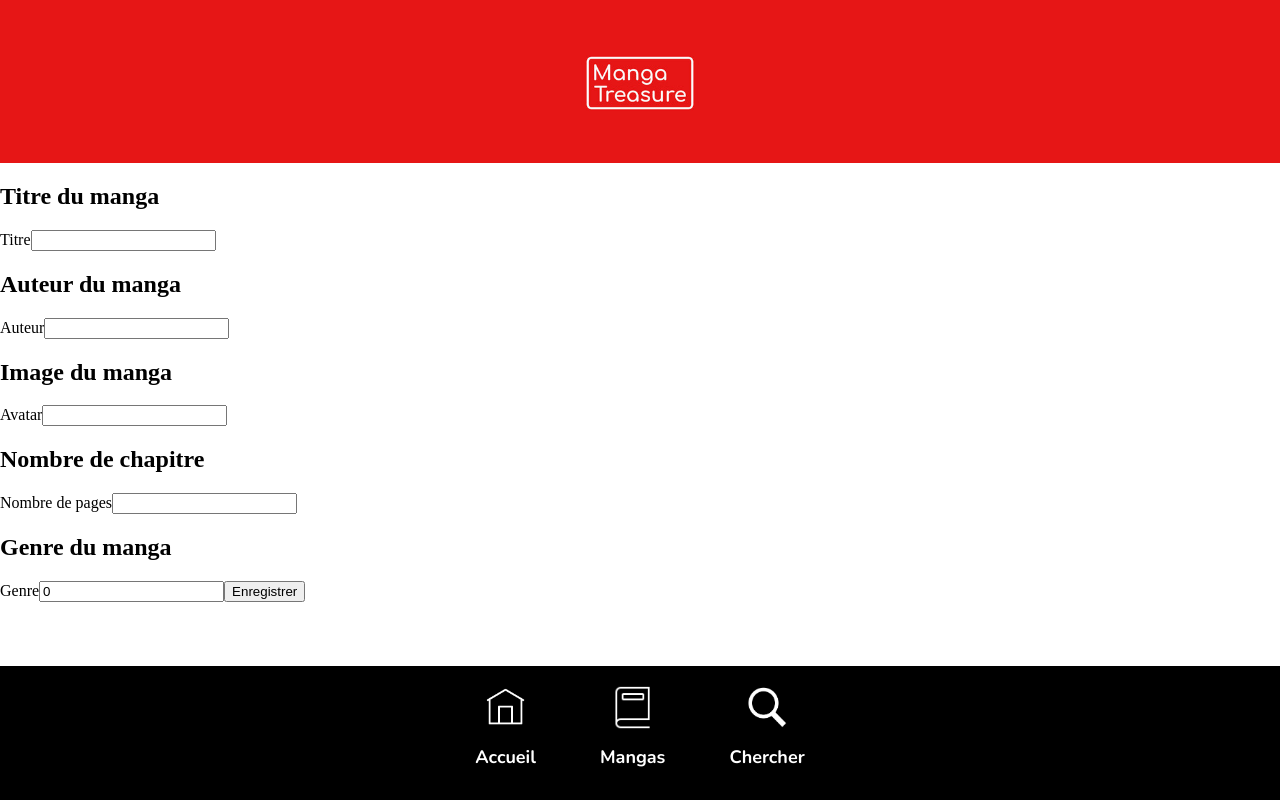
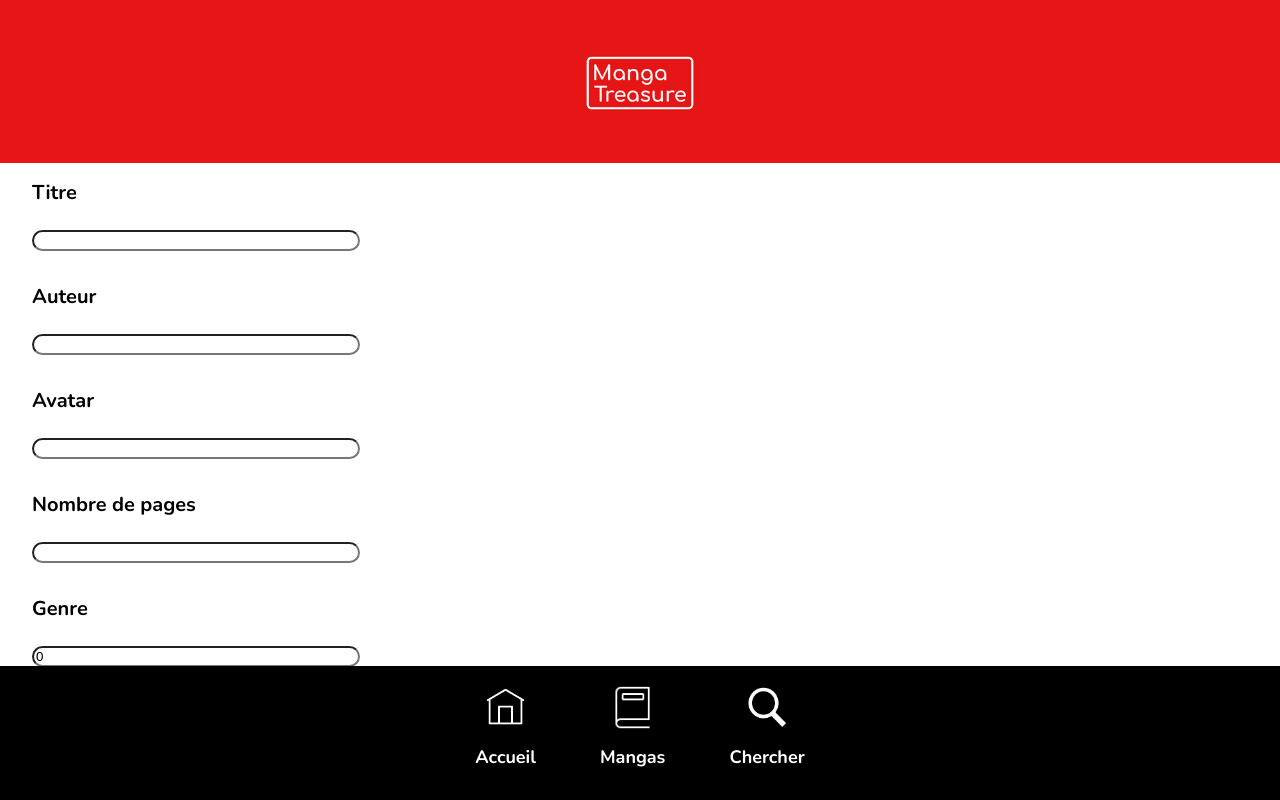
Before and after one commit to NeliaCou/mangaLibrary-front, an Angular app: page /new-manga in a window 1280 px wide. Built offline with nearby package versions, Linux system fonts and the light colour scheme.

Commit message:
feat: add style

```diff
--- a/src/app/modules/edit-manga-page/edit-manga-page.component.html
+++ b/src/app/modules/edit-manga-page/edit-manga-page.component.html
@@ -1,15 +1,18 @@
+<h1>Modifier les informations</h1>
+<div class="form-container">
   <form (ngSubmit)="onSubmit()">
-  <h2>{{ (manga$ | async)?.title }}</h2>
-
     <label for="titleInput">Changer titre</label>
     <input id="titleInput" type="text" [(ngModel)]="mangaTitle" name="title" />
 
-  <h2>{{ (manga$ | async)?.author }}</h2>
     <label for="authorInput">Changer auteur</label>
-  <input id="authorInput" type="text" [(ngModel)]="mangaAuthor" name="author" />
+    <input
+      id="authorInput"
+      type="text"
+      [(ngModel)]="mangaAuthor"
+      name="author"
+    />
 
-  <h2>{{ (manga$ | async)?.volumeNumber }}</h2>
-  <label for="volumeInput">Changer nombre de pages</label>
+    <label for="volumeInput">Changer nombre de tome</label>
     <input
       id="volumeInput"
       type="text"
@@ -17,5 +20,8 @@
       name="volumeNumber"
     />
 
+    <div class="button-container">
       <button type="submit">Enregistrer</button>
+    </div>
   </form>
+</div>
--- a/src/app/modules/edit-manga-page/edit-manga-page.component.scss
+++ b/src/app/modules/edit-manga-page/edit-manga-page.component.scss
@@ -0,0 +1,32 @@
+form {
+  display: flex;
+  flex-direction: column;
+
+  margin-left: 2rem;
+  font-family: nunito;
+  label {
+    font-size: 20px;
+    font-weight: bold;
+    padding-bottom: 1rem;
+    padding-top: 1rem;
+  }
+  input {
+    margin-top: 0.5rem;
+    margin-bottom: 1rem;
+    border-radius: 15px;
+    width: 20rem;
+  }
+  .button-container {
+    display: flex;
+    justify-content: center;
+    margin-top: 2rem;
+    button {
+      border-radius: 15px;
+      width: 12rem;
+      height: 2rem;
+      border: none;
+      background-color: #000000;
+      color: white;
+    }
+  }
+}
--- a/src/app/modules/homepage/feature/homepage.component.html
+++ b/src/app/modules/homepage/feature/homepage.component.html
@@ -12,8 +12,9 @@
   </ng-container>
 </div>
 
-<button type="button" (click)="onCreateManga()">Ajouter</button>
-
+<div class="button-container">
+  <button type="button" (click)="onCreateManga()">Ajouter</button>
+</div>
 <!-- <h2>Mes genres</h2>
 
 <section class="shojo">
--- a/src/app/modules/homepage/feature/homepage.component.scss
+++ b/src/app/modules/homepage/feature/homepage.component.scss
@@ -49,18 +49,32 @@ h2 {
   }
 }
 
-.shojo {
-  background-image: url("https://encrypted-tbn2.gstatic.com/images?q=tbn:ANd9GcTw4XNK-G1N07gQHCKY5jY7r4J_GLEmjIbwaVoTwWbgTlvdR4EH");
-  background-repeat: no-repeat;
-  -webkit-background-size: cover;
-  -moz-background-size: cover;
-  -o-background-size: cover;
-  background-size: cover;
-  opacity: 0.6;
+.button-container {
   display: flex;
   justify-content: center;
-  align-items: center;
-  h2 {
-    opacity: none;
+  margin-top: 2rem;
+  button {
+    border-radius: 15px;
+    width: 12rem;
+    height: 2rem;
+    border: none;
+    background-color: #000000;
+    color: white;
   }
 }
+
+// .shojo {
+//   background-image: url("https://encrypted-tbn2.gstatic.com/images?q=tbn:ANd9GcTw4XNK-G1N07gQHCKY5jY7r4J_GLEmjIbwaVoTwWbgTlvdR4EH");
+//   background-repeat: no-repeat;
+//   -webkit-background-size: cover;
+//   -moz-background-size: cover;
+//   -o-background-size: cover;
+//   background-size: cover;
+//   opacity: 0.6;
+//   display: flex;
+//   justify-content: center;
+//   align-items: center;
+//   h2 {
+//     opacity: none;
+//   }
+// }
--- a/src/app/modules/manga-page/manga-page.component.html
+++ b/src/app/modules/manga-page/manga-page.component.html
@@ -2,8 +2,8 @@
   <img [src]="manga.avatar" alt="{{ manga.title }}" />
   <div class="manga-info">
     <h1>{{ manga.title }}</h1>
-    <p>Auteur: {{ manga.author }}</p>
-    <p>Nombre de volumes: {{ manga.volumeNumber }}</p>
+    <p><b>Auteur:</b> {{ manga.author }}</p>
+    <p><b>Nombre de volumes: </b>{{ manga.volumeNumber }}</p>
   </div>
 </div>
 
--- a/src/app/modules/manga-page/manga-page.component.scss
+++ b/src/app/modules/manga-page/manga-page.component.scss
@@ -1,9 +1,15 @@
+h1,
+p {
+  font-family: nunito;
+}
+
 img {
   height: 18rem;
 }
 .manga-container {
   display: flex;
   flex-direction: row;
+  margin: 2rem 2rem 2rem 2rem;
 }
 
 .button {
@@ -17,10 +23,12 @@ img {
 button {
   margin: 1rem;
   font-size: 14px;
+  border-radius: 15px;
+  width: 12rem;
   height: 2rem;
-  width: 14rem;
-  border-radius: 10px;
   color: white;
+  border: none;
+  font-family: nunito;
 }
 
 .green {
--- a/src/app/modules/new-manga-page/new-manga-page.component.html
+++ b/src/app/modules/new-manga-page/new-manga-page.component.html
@@ -1,17 +1,13 @@
 <form (ngSubmit)="onSubmit()">
-  <h2>Titre du manga</h2>
   <label for="titleInput">Titre</label>
   <input id="titleInput" type="text" [(ngModel)]="mangaTitle" name="title" />
 
-  <h2>Auteur du manga</h2>
   <label for="authorInput">Auteur</label>
   <input id="authorInput" type="text" [(ngModel)]="mangaAuthor" name="author" />
 
-  <h2>Image du manga</h2>
   <label for="avatarInput">Avatar</label>
   <input id="avatarInput" type="text" [(ngModel)]="mangaAvatar" name="avatar" />
 
-  <h2>Nombre de chapitre</h2>
   <label for="volumeInput">Nombre de pages</label>
   <input
     id="volumeInput"
@@ -20,7 +16,6 @@
     name="volumeNumber"
   />
 
-  <h2>Genre du manga</h2>
   <label for="genreInput">Genre</label>
   <input
     id="genreInput"
@@ -29,5 +24,7 @@
     name="genreInput"
   />
 
-  <button type="submit">Enregistrer</button>
+  <div class="button-container">
+    <button type="submit">Enregistrer</button>
+  </div>
 </form>
--- a/src/app/modules/new-manga-page/new-manga-page.component.scss
+++ b/src/app/modules/new-manga-page/new-manga-page.component.scss
@@ -0,0 +1,32 @@
+form {
+  display: flex;
+  flex-direction: column;
+
+  margin-left: 2rem;
+  font-family: nunito;
+  label {
+    font-size: 20px;
+    font-weight: bold;
+    padding-bottom: 1rem;
+    padding-top: 1rem;
+  }
+  input {
+    margin-top: 0.5rem;
+    margin-bottom: 1rem;
+    border-radius: 15px;
+    width: 20rem;
+  }
+  .button-container {
+    display: flex;
+    justify-content: center;
+    margin-top: 2rem;
+    button {
+      border-radius: 15px;
+      width: 12rem;
+      height: 2rem;
+      border: none;
+      background-color: #000000;
+      color: white;
+    }
+  }
+}
--- a/src/app/shared/components/footer/footer.component.html
+++ b/src/app/shared/components/footer/footer.component.html
@@ -1,6 +1,6 @@
 <div class="menu-container">
   <section>
-    <img [src]="homeIcon" alt="accueil" />
+    <img [src]="homeIcon" alt="accueil" (click)="OnClick()" />
     <h2>Accueil</h2>
   </section>
   <section>
--- a/src/app/shared/components/footer/footer.component.ts
+++ b/src/app/shared/components/footer/footer.component.ts
@@ -1,4 +1,5 @@
 import { Component } from '@angular/core';
+import { Router } from '@angular/router';
 
 @Component({
   selector: 'app-footer',
@@ -11,4 +12,11 @@ export class FooterComponent {
   bookIcon: string = 'assets/livre.png';
   shearchIcon: string = 'assets/loupe.png';
 
+  constructor(
+    private _router: Router,
+  ) {}
+
+  OnClick(){
+    this._router.navigate(['/']);
+  }
 }
```
Lines whose indentation alone changed are shown as unchanged.
